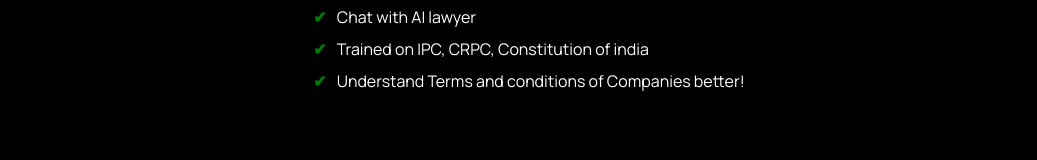
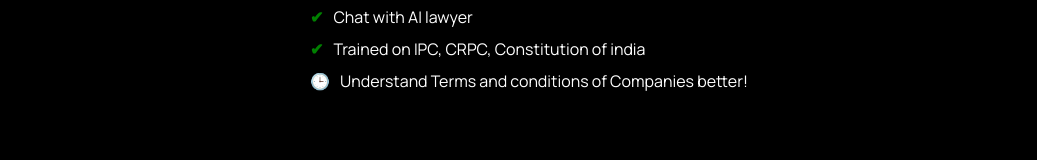
Before and after one commit to Tushar11Raj/whatthelaw, a Next.js app: page / in a window 1280 px wide. Shown: the part 365-525 px from the top of the page, without its empty margins (121-1158 px from the left). Built offline with nearby package versions, Linux system fonts and the light colour scheme.

Commit message:
small change in design

```diff
--- a/pages/index.js
+++ b/pages/index.js
@@ -140,7 +140,7 @@
                 fontWeight: "bold",
               }}
             >
-              &#10004;
+              🕒
             </span>
             Understand Terms and conditions of Companies better!
           </li>
```
